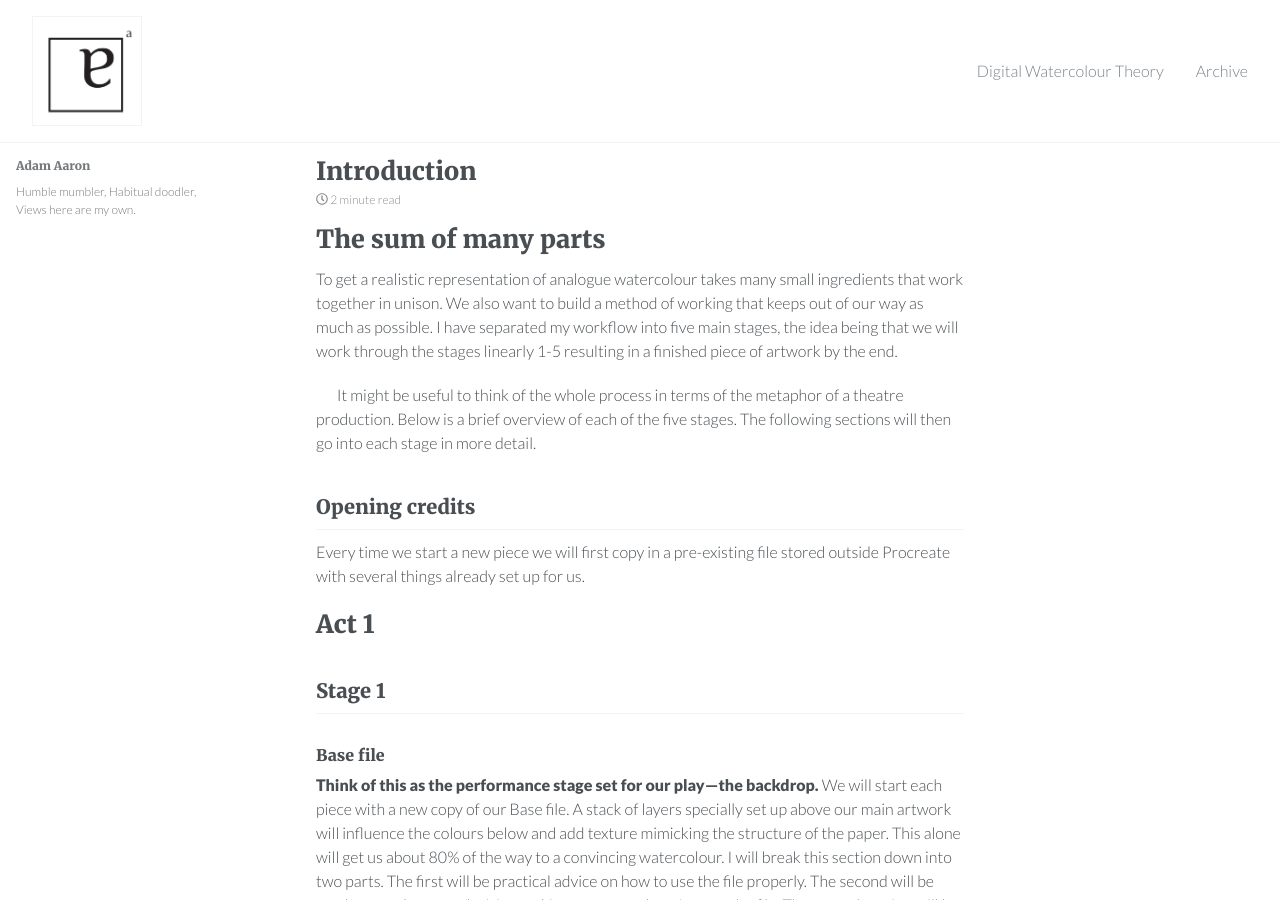
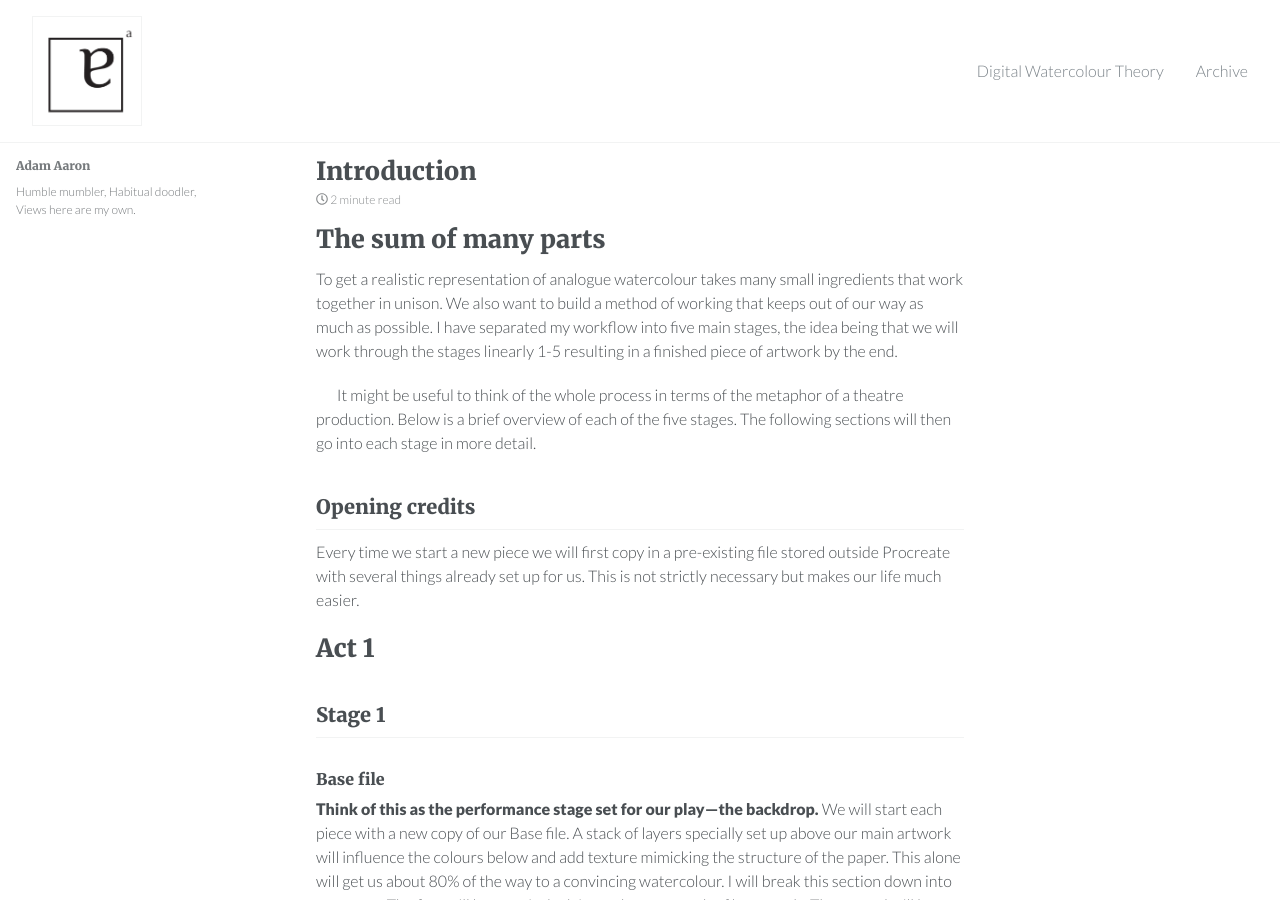
Before and after one commit to aaaronorg/art_aaaronorg, a Jekyll site: the page built from collections/_posts/2018-09-16-Sum-of-many-parts.md, in a window 1280 px wide and 900 px high. Built offline with Jekyll 4.4.1, drawn with Linux system fonts in a browser that asks for light colours; nearby versions of some CDN libraries; some web fonts are replaced.

Commit message:
Word changes

```diff
--- a/collections/_posts/2018-09-16-Sum-of-many-parts.md
+++ b/collections/_posts/2018-09-16-Sum-of-many-parts.md
@@ -16,7 +16,7 @@ It might be useful to think of the whole process in terms of the metaphor of a t
 
 ## Opening credits
 
-Every time we start a new piece we will first copy in a pre-existing file stored outside Procreate with several things already set up for us.
+Every time we start a new piece we will first copy in a pre-existing file stored outside Procreate with several things already set up for us. This is not strictly necessary but makes our life much easier.
 
 # Act 1
 
```
